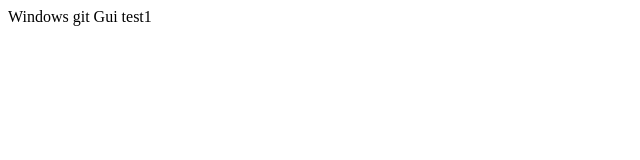
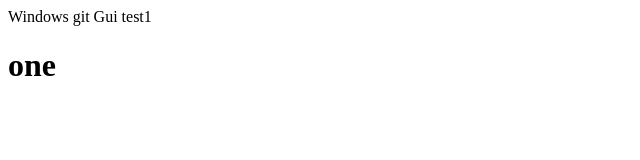
Before and after one commit to pandayhanuman/MyFirstApp2, a plain HTML site: page WebContent/index.html in a window 1280 px wide. Shown: the full height of the page, 0-640 px from the left. Drawn offline with Linux system fonts and the light colour scheme.

Commit message:
one added

```diff
--- a/WebContent/index.html
+++ b/WebContent/index.html
@@ -7,5 +7,6 @@
 <body>
 Windows git Gui
 test1
+<h1>one</h1>
 </body>
 </html>
```
